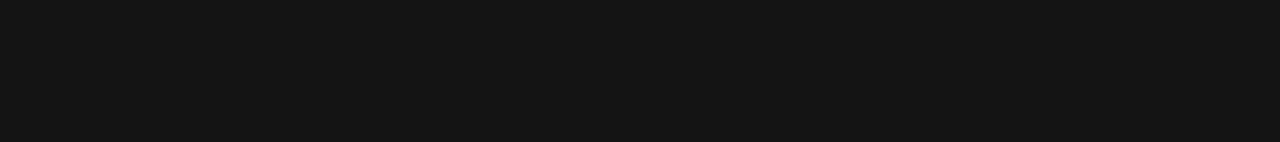
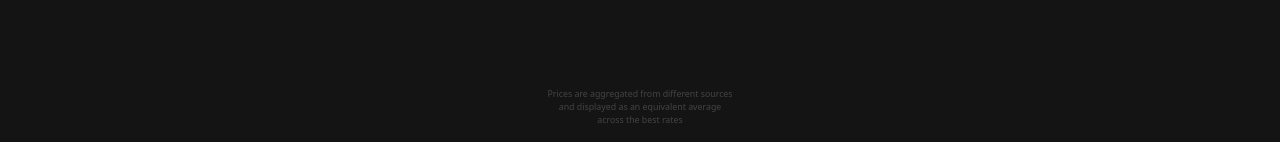
Before and after one commit to paycrest/stablecoin-rates-UI, a React (Vite) app: page / in a window 1280 px wide. Shown: the part 655-797 px from the top of the page. Built offline with nearby package versions, Linux system fonts and the light colour scheme.

Commit message:
Add footer into App.tsx

```diff
--- a/src/App.tsx
+++ b/src/App.tsx
@@ -1,10 +1,15 @@
 import "./App.css";
 import Header from "./components/Header";
+import Footer from "./components/Footer";
 
 function App() {
-  return <div className="bg-background h-screen">
-    <Header/>
-  </div>;
+  return (
+    <div className="bg-background min-h-screen flex flex-col relative pb-32">
+      <Header />
+      <div className="flex-grow"></div>
+      <Footer />
+    </div>
+  );
 }
 
 export default App;
```
